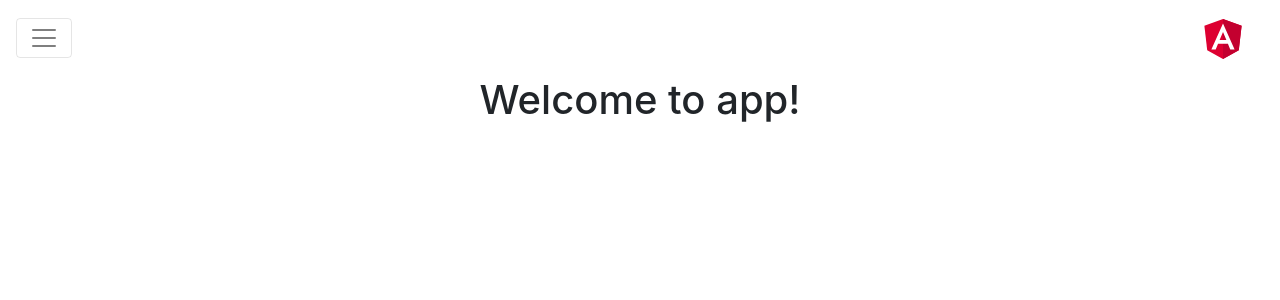
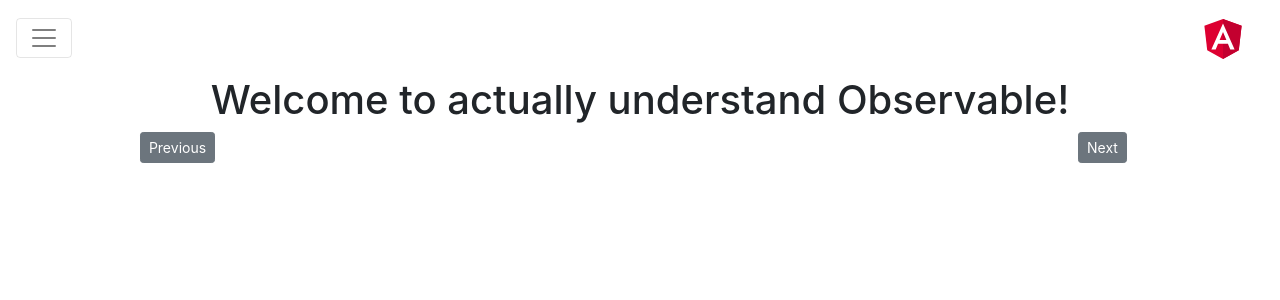
Before and after one commit to vuanhtu1993/Angular4, an Angular app: page / in a window 1280 px wide. Shown: the top 300 px of the page. Built offline with nearby package versions, Linux system fonts and the light colour scheme.

Commit message:
1. create array object image 2. use Observable to send data

```diff
--- a/src/app/app.component.html
+++ b/src/app/app.component.html
@@ -6,6 +6,5 @@
       Welcome to {{ title }}!
     </h1>
   </div>
-
-
+<app-image></app-image>
 </div>
--- a/src/app/app.component.ts
+++ b/src/app/app.component.ts
@@ -6,5 +6,5 @@ import { Component } from '@angular/core';
   styleUrls: ['./app.component.css']
 })
 export class AppComponent {
-  title = 'app';
+  title = 'actually understand Observable';
 }
--- /dev/null
+++ b/src/app/component/image/image.component.html
@@ -0,0 +1,19 @@
+<div class="container">
+  <div class="row">
+    <div class="col-sm-2 text-center">
+      <div class="previous">
+        <button class="btn btn-secondary btn-sm" (click)="onClickLoadPrev()">Previous</button>
+      </div>
+    </div>
+    <div class="col-sm-8 text-center">
+      <div class="image">
+        <img src="{{urlImage}}" alt="" class="img-fluid">
+      </div>
+    </div>
+    <div class="col-sm-2 text-center">
+      <div class="next">
+        <button class="btn btn-secondary btn-sm" (click)="onClickLoadNext()">Next</button>
+      </div>
+    </div>
+  </div>
+</div>
--- /dev/null
+++ b/src/app/component/image/image.component.ts
@@ -0,0 +1,34 @@
+import { Component, OnInit } from '@angular/core';
+import {LoadImageService} from '../../load-image.service';
+
+@Component({
+  selector: 'app-image',
+  templateUrl: './image.component.html',
+  styleUrls: ['./image.component.css']
+})
+export class ImageComponent implements OnInit {
+  constructor(private loadImage: LoadImageService) {
+  }
+  urlImage;
+  index = 0 ;
+  ngOnInit() {
+  }
+  onClickLoadNext() {
+    if (0 <= this.index && this.index <= 2) {
+      this.index ++;
+      const now =  this.loadImage.loadImage(this.index).subscribe((param) => {
+        console.log(param);
+        this.urlImage = param.url;
+      });
+    }
+  }
+  onClickLoadPrev() {
+    if (1 <= this.index && this.index <= 3) {
+      this.index --;
+      this.loadImage.loadImage(this.index).subscribe((param) => {
+        console.log(param);
+        this.urlImage = param.url;
+      });
+    }
+  }
+}
```
Also changed, not shown: src/app/app.module.ts (+5 -2 lines), src/app/load-image.service.ts (added, +30 -0 lines), src/app/component/image/image.component.css (added), 2 other files (tests, documents, lock files or other folders).
